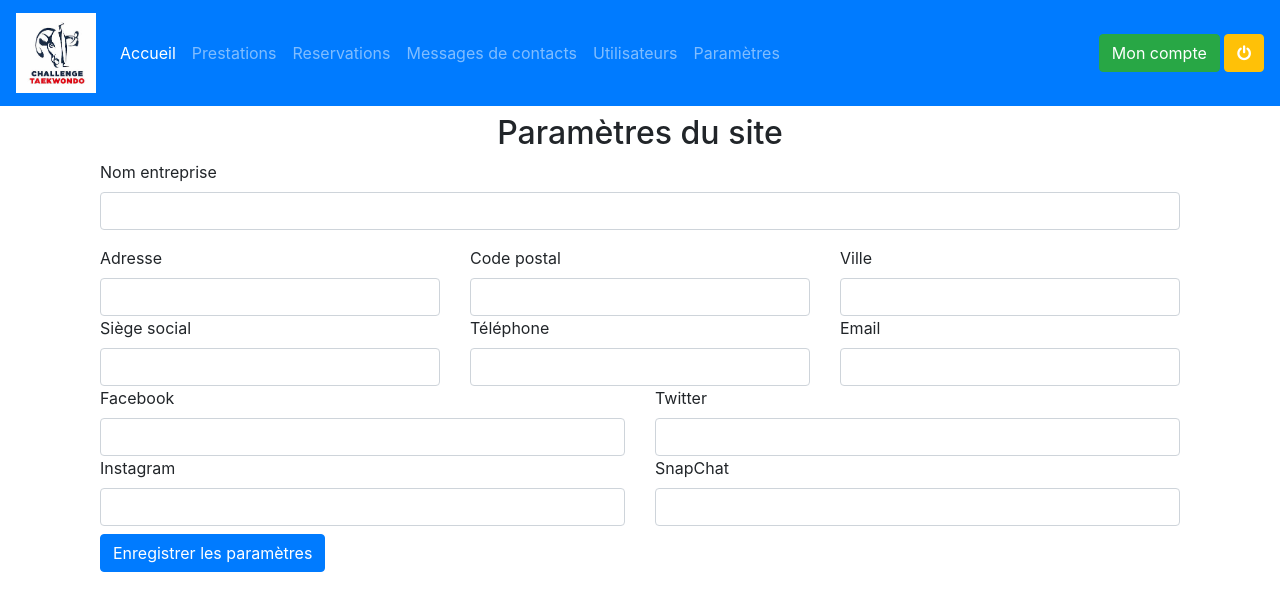
After one commit to LouiseDiouss/taekwondo, a PHP site: page /admin/parametres.php in a window 1280 px wide. The commit adds this page. Shown: the top 611 px of the page. Run offline with PHP 8.4, Linux system fonts and the light colour scheme; some libraries are stand-ins or nearby versions.

Commit message:
Paramètres, menu-admin, compte admin

```diff
--- /dev/null
+++ b/admin/includes/_form-param.php
@@ -0,0 +1,63 @@
+<?php
+/**
+ * Created by PhpStorm.
+ * User: sylvanus
+ * Date: 18/08/20
+ * Time: 17:34
+ */
+?>
+
+<div class="form-group">
+    <label for="ets-nom">Nom entreprise</label>
+    <input type="text" class="form-control" name="ets-nom" id="ets-nom"/>
+</div>
+<div class="row">
+    <div class="col">
+        <label for="ets-adress">Adresse</label>
+        <input type="text" class="form-control" name="ets-adress" id="ets-adress"/>
+        <ul id="suggest-adress" class="list-group"></ul>
+    </div>
+    <div class="col">
+        <label for="ets-cp">Code postal</label>
+        <input type="text" class="form-control" name="ets-cp" id="ets-cp"/>
+    </div>
+    <div class="col">
+        <label for="ets-ville">Ville</label>
+        <input type="text" class="form-control" name="ets-ville" id="ets-ville"/>
+    </div>
+</div>
+<div class="row">
+    <div class="col">
+        <label for="ets-siege">Siège social</label>
+        <input type="text" class="form-control" name="ets-siege" id="ets-siege"/>
+    </div>
+    <div class="col">
+        <label for="ets-tel">Téléphone</label>
+        <input type="text" class="form-control" name="ets-tel" id="ets-tel"/>
+    </div>
+    <div class="col">
+        <label for="ets-email">Email</label>
+        <input type="email" class="form-control" name="ets-email" id="ets-email"/>
+    </div>
+</div>
+<!-- Reseaux sociaux -->
+<div class="row">
+    <div class="col">
+        <label for="ets-facebook">Facebook</label>
+        <input type="text" class="form-control" name="ets-facebook" id="ets-facebook"/>
+    </div>
+    <div class="col">
+        <label for="ets-twitter">Twitter</label>
+        <input type="text" class="form-control" name="ets-twitter" id="ets-twitter"/>
+    </div>
+</div>
+<div class="row">
+    <div class="col">
+        <label for="ets-instagram">Instagram</label>
+        <input type="text" class="form-control" name="ets-instagram" id="ets-instagram"/>
+    </div>
+    <div class="col">
+        <label for="ets-snap">SnapChat</label>
+        <input type="text" class="form-control" name="ets-snap" id="ets-snap"/>
+    </div>
+</div>
--- a/admin/includes/menu-admin.php
+++ b/admin/includes/menu-admin.php
@@ -6,19 +6,44 @@
  * Time: 13:14
  */
 ?>
-<nav class="navbar navbar-expand-lg navbar-dark bg-dark" style="height:">
-    <ul class="nav flex-column">
+<nav class="navbar navbar-expand-lg navbar-dark bg-primary">
+    <a class="navbar-brand" href="/"><img src="/assets/media/images/logo.png" alt="Taekwondo-Challenge-logo" style="width: 80px; height: 80px;"></a>
+
+    <button class="navbar-toggler" type="button" data-toggle="collapse" data-target="#navbarText"
+            aria-controls="navbarText" aria-expanded="false" aria-label="Toggle navigation">
+        <span class="navbar-toggler-icon"></span>
+    </button>
+    <div class="collapse navbar-collapse" id="navbarText">
+        <ul class="navbar-nav mr-auto">
+            <li class="nav-item active">
+                <a class="nav-link" href="/">Accueil <span class="sr-only">(current)</span></a>
+            </li>
+
             <li class="nav-item">
-        <a class="nav-link active" href="#">Prestations</a>
+                <a class="nav-link" href="../prestations/list-prestation.php">Prestations</a>
             </li>
             <li class="nav-item">
-        <a class="nav-link" href="admin/reservations/list-reservation.php">Reservations</a>
+                <a class="nav-link" href="../reservations/list-reservation.php">Reservations</a>
             </li>
             <li class="nav-item">
-        <a class="nav-link" href="#">Messages de contact</a>
+                <a class="nav-link" href="#../contacts/list-contact.php">Messages de contacts</a>
             </li>
             <li class="nav-item">
-        <a class="nav-link" href="#">Utilisateurs</a>
+                <a class="nav-link" href="../users/list-user.php">Utilisateurs</a>
             </li>
+            <li class="nav-item">
+                <a class="nav-link" href="../parametres.php">Paramètres</a>
+            </li>
+           <!-- <li class="nav-item">
+                <a class="nav-link" href="../users/list-user.php">Utilisateurs</a>
+            </li>-->
         </ul>
+
+        <div class="navbar-text">
+            <a href="../mon-compte.php" class="btn btn-success" role="button">Mon compte</a>
+            <a href="../../logout.php" class="btn btn-warning" role="button">
+                <i class="fa fa-power-off" aria-hidden="true"></i>
+            </a>
+        </div>
+    </div>
 </nav>
--- /dev/null
+++ b/admin/parametres.php
@@ -0,0 +1,96 @@
+<?php
+    session_start();
+    require_once '../proccess/config.php';
+
+    /*if ((isset($_SESSION['profil']) || !isset($_SESSION['profil'])) && strcmp($_SESSION['profil'], 'ROLE_ADMIN') != 0){
+        header('location: /');
+    }*/
+
+    if (isset($_POST['param'])){
+        $nom = htmlspecialchars($_POST['ets-nom']);
+        $adress = htmlspecialchars($_POST['ets-adress']);
+        $cp = htmlspecialchars($_POST['ets-cp']);
+        $ville = htmlspecialchars($_POST['ets-ville']);
+        $siege = htmlspecialchars($_POST['ets-siege']);
+        $phone = htmlspecialchars($_POST['ets-tel']);
+        $email = htmlspecialchars($_POST['ets-email']);
+        $face = htmlspecialchars($_POST['ets-facebook']);
+        $twitter = htmlspecialchars($_POST['ets-twitter']);
+        $insta = htmlspecialchars($_POST['ets-instagram']);
+        $snap = htmlspecialchars($_POST['ets-snap']);
+
+        if (!empty($nom) && !empty($adress) && !empty($cp) && !empty($ville) && !empty($siege)
+        && !empty($phone) && !empty($email) && !empty($face) && !empty($twitter) && !empty($insta) && !empty($snap)){
+            $insert = 'INSERT INTO parametres() VALUES(UUID(), ?, ?, ?, ?, ?, ?, ?, true, NOW(), ?, ?, ?, ?)';
+
+            $request = $dataBase->prepare($insert);
+
+            $request->execute(array($nom, $adress, $cp, $ville, $phone, $email, $siege, $face, $twitter, $insta, $snap));
+
+            $msg = ['success' => 'Paramètres définies avec succes.'];
+        }else{
+            $msg = ['warning' => 'Veuillez renseigner tous les champs obligatoires.'];
+        }
+
+    }
+?>
+
+<!DOCTYPE html>
+<html lang="fr">
+<head>
+    <meta charset="UTF-8">
+    <meta name="viewport" content="width=device-width, initial-scale=1, shrink-to-fit=no" />
+    <title>Paramètres du site - Taekwondo Challenge</title>
+    <?php include '../includes/css-links.html';?>
+</head>
+<body>
+    <?php include 'includes/menu-admin.php';?>
+    <div class="container">
+        <h2 class="text-center mt-2">Paramètres du site</h2>
+        <?php if (isset($msg)){?>
+            <p class="alert alert-<?=key($msg)?>">
+                <?=$msg[key($msg)]?>
+            </p>
+        <?php }?>
+        <div class="col-md-12">
+            <?php include 'includes/_form-param.php';?>
+            <div class="form-group mt-2">
+                <input type="submit" class="btn btn-primary" value="Enregistrer les paramètres" name="param"/>
+            </div>
+        </div>
+    </div>
+
+    <?php include '../includes/js-links.html';?>
+
+    <script type="text/javascript">
+        $(document).ready(function () {
+            $('*').click(function () {
+                $('#suggest-adress').html('');
+            });
+
+            $('#ets-adress').keyup(function (e) {
+                var value = $('#ets-adress').val().replace(/ /g, '+');
+                $.ajax({
+                    url: 'https://api-adresse.data.gouv.fr/search/?q='+value+'&limit=30',
+                    success: function(data){
+                        $('#suggest-adress').html('');
+                        data.features.forEach((item, index) => {
+                            $('#suggest-adress')
+                                .append('<li id="address-'+index+'" data-rue="'+item.properties.name+'" ' +
+                                    'data-code="'+item.properties.postcode+'" data-ville="'+item.properties.city+'" ' +
+                                    'class="list-group-item list-group-item-action">'+item.properties.label+'</li>')
+                        });
+                    }
+                });
+            });
+
+            $('#suggest-adress').on('click', '.list-group-item', function() {
+                $('#ets-adress').val( $(this).attr('data-rue') );
+                $('#ets-cp').val( $(this).attr('data-code') );
+                $('#ets-ville').val( $(this).attr('data-ville') );
+                $('#suggest-adress').html('');
+            });
+        })
+    </script>
+</body>
+</html>
--- a/includes/js-links.html
+++ b/includes/js-links.html
@@ -8,3 +8,8 @@
 <script src="https://maxcdn.bootstrapcdn.com/bootstrap/4.0.0/js/bootstrap.min.js"
         integrity="sha384-JZR6Spejh4U02d8jOt6vLEHfe/JQGiRRSQQxSfFWpi1MquVdAyjUar5+76PVCmYl"
         crossorigin="anonymous"></script>
+<script src="https://ajax.googleapis.com/ajax/libs/jquery/1.7.2/jquery.min.js"></script>
+<!--
+<script src="https://cdnjs.cloudflare.com/ajax/libs/popper.js/1.12.9/umd/popper.min.js"
+        integrity="sha384-ApNbgh9B+Y1QKtv3Rn7W3mgPxhU9K/ScQsAP7hUibX39j7fakFPskvXusvfa0b4Q"
+        crossorigin="anonymous"></script>-->
--- a/login.php
+++ b/login.php
@@ -1,6 +1,12 @@
 <?php
     session_start();
     require_once 'proccess/config.php';
+
+    // Rediriger l'utilisateur sur la page d'accueil s'il est déjà connecté...
+    if (isset($_SESSION['profil'])){
+        header('location: /');
+    }
+
     if (isset($_POST['connexion'])){
         $email = htmlspecialchars($_POST['email']);
         $pwd = $_POST['password'];
```
Also changed, not shown: admin/accueil.php (added, +22 -0 lines), admin/index.php (+51 -8 lines), admin/mon-compte.php (added, +10 -0 lines), admin/users/list-user.php (added, +12 -0 lines), 1 other file. Lines whose indentation alone changed are shown as unchanged.
